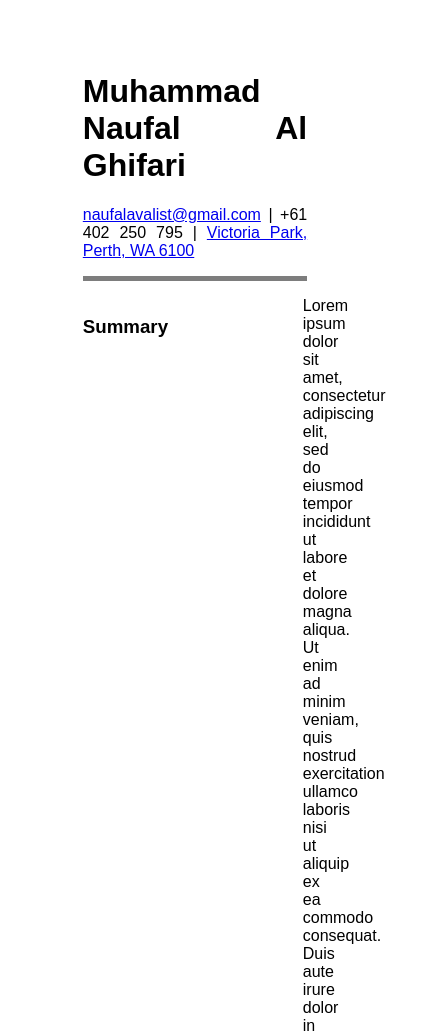
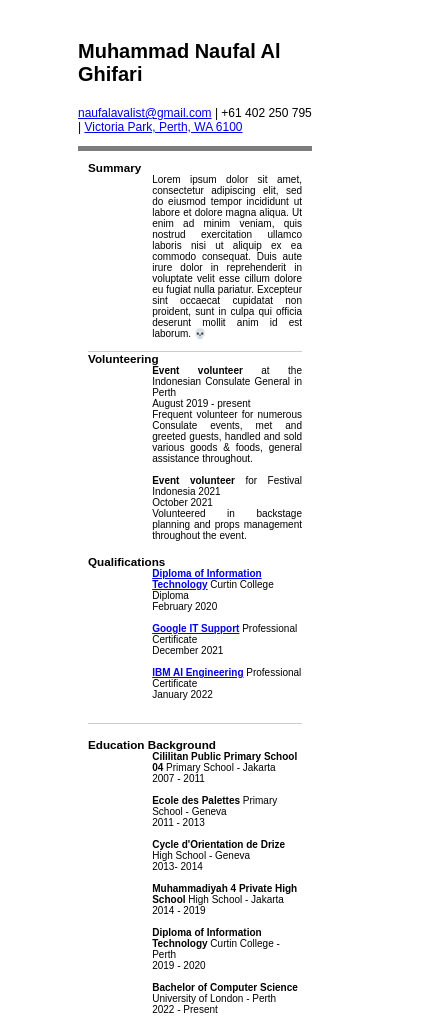
Before and after one commit to NaufalGhifari/naufal_meta_cv, a plain HTML site: page index.html in a window 390 px wide. Shown: the top 1031 px of the page, 439 px wide, since content can reach past the window. Drawn offline with Linux system fonts and the light colour scheme.

Commit message:
Improved scalability to mobile screen

```diff
--- a/index.html
+++ b/index.html
@@ -11,31 +11,26 @@
 
     <body>
         <div class="mainContentCentered">
-            <p>
-                <br>
+
             <h1>Muhammad Naufal Al Ghifari</h1>
             <a href="mailto:naufalavalist@gmail.com">naufalavalist@gmail.com</a>    |    +61 402 250 795    |    <a href="https://www.google.com/maps/place/Victoria+Park+WA+6100/@-31.9763508,115.8751513,14z/data=!3m1!4b1!4m5!3m4!1s0x2a32bb7330f5d9a7:0x504f0b535df5300!8m2!3d-31.9747152!4d115.8975916" target="_blank">Victoria Park, Perth, WA 6100</a>
             <thickLine/>
-            </p>
 
-            <p>
             <div class="left"><h3>Summary</h3></div>
             <div class="right">
-                    Lorem ipsum dolor sit amet, consectetur adipiscing elit, sed do eiusmod tempor incididunt ut labore et dolore magna aliqua.
+                <p>Lorem ipsum dolor sit amet, consectetur adipiscing elit, sed do eiusmod tempor incididunt ut labore et dolore magna aliqua.
                 Ut enim ad minim veniam, quis nostrud exercitation ullamco laboris nisi ut aliquip ex ea commodo consequat.
                 Duis aute irure dolor in reprehenderit in voluptate velit esse cillum dolore eu fugiat nulla pariatur.
-                    Excepteur sint occaecat cupidatat non proident, sunt in culpa qui officia deserunt mollit anim id est laborum. 💀
+                Excepteur sint occaecat cupidatat non proident, sunt in culpa qui officia deserunt mollit anim id est laborum. 💀</p>
             </div>
             <thinLine/>
-
-            </p>
-            <br>
 
             <div class="left"><h3>Volunteering</h3></div>
             <div class="right">
                 <p>
                     <b>Event volunteer</b> at the Indonesian Consulate General in Perth<br>
                     August 2019 - present<br>
+
                     Frequent volunteer for numerous Consulate events, met and greeted guests, handled and sold various goods & foods, general
                     assistance throughout. <br>
                     <br>
@@ -102,7 +97,6 @@
 
             <div class="left"><h3>Key Skills</h3></div>
             <div class="right">
-                <p>
                 <ul>
                     <li>Programming languages: Python, C, C++, JavaScript, PHP, HTML and CSS</li>
                     <li>Basic data structures and algorithms</li>
@@ -111,7 +105,6 @@
                     <li>Website building</li>
                     <li>Good sense of UI and UX</li>
                 </ul>
-                </p>
             </div>
             <br>
 
@@ -129,18 +122,22 @@
 
             <div class="left"><h3>Awards</h3></div>
             <div class="right">
+                <a href="docs\AP Award T1 2020.pdf" target="_blank"><b>Academic Peer Award</b></a> Curtin College<br>
                 <p>
-                    <a href="docs\AP Award T1 2020.pdf" target="_blank"><b>Academic Peer Award</b></a> Curtin College<br>
                     1st trimester of 2020<br>
                     Achieved a grade above 70% in a completed unit and provided voluntary academic support to fellow students. <br>
                     <br>
+                </p>
 
                 <a href="docs\AP Award T2 2020.pdf" target="_blank"><b>Academic Peer Award</b></a> Curtin College<br>
+                <p>
                     2nd Trimester of 2020<br>
                     Achieved a grade above 70% in a completed unit and provided voluntary academic support to fellow students. <br>
                     <br>
+                </p>
 
                 <a href="docs\AP Award T1 2021.pdf" target="_blank"><b>Academic Peer Award</b></a> Curtin College<br>
+                <p>
                     1st Trimester of 2021<br>
                     Achieved a grade above 70% in a completed unit and provided voluntary academic support to fellow students. <br>
                     <br>
--- a/styles/styles.css
+++ b/styles/styles.css
@@ -1,5 +1,17 @@
+* {
+    margin: 0;
+    padding: 0;
+}
+
+p{
+    text-align: justify;
+}
+
+b{
+    text-align: left;
+}
+
 body{
-    text-align: justify;
     font-family: Arial, Helvetica, sans-serif;
     /*font-family: "Comic Sans MS", "Comic Sans", cursive;*/
 }
@@ -10,13 +22,19 @@ body{
     padding: 10px;
 }
 
+.mainContentCentered h1{
+    text-align: left;
+    font-size: 35px;
+    padding: 30px 0px 20px;
+}
+
 thickLine {
     display: block;
     height: 1px;
     border: 0;
     border-top: 5px solid rgb(125,125,125);
     margin: 1em 0;
-    padding: 0;
+    padding: 10px;
 }
 
 thinLine {
@@ -25,14 +43,33 @@ thinLine {
     border: 0;
     border-top: 1px solid #ccc;
     margin: 1em 0;
-    padding: 0;
+    padding: 0px 0px 0px;
 }
 
-div.left {
+.left {
     width: 200px;
     float: left;
 }
 
-div.right {
-    margin-left: 220px;
+.right {
+
+    margin-left:30%;
 }
+
+
+
+
+
+@media(max-width: 700px) {
+    .mainContentCentered h1{
+        font-size: 20px;
+    }
+
+    .mainContentCentered{
+        font-size: 12px;
+    }
+
+    .left, .right {
+        font-size: 10px;
+    }
+}
```
Lines whose indentation alone changed are shown as unchanged.
